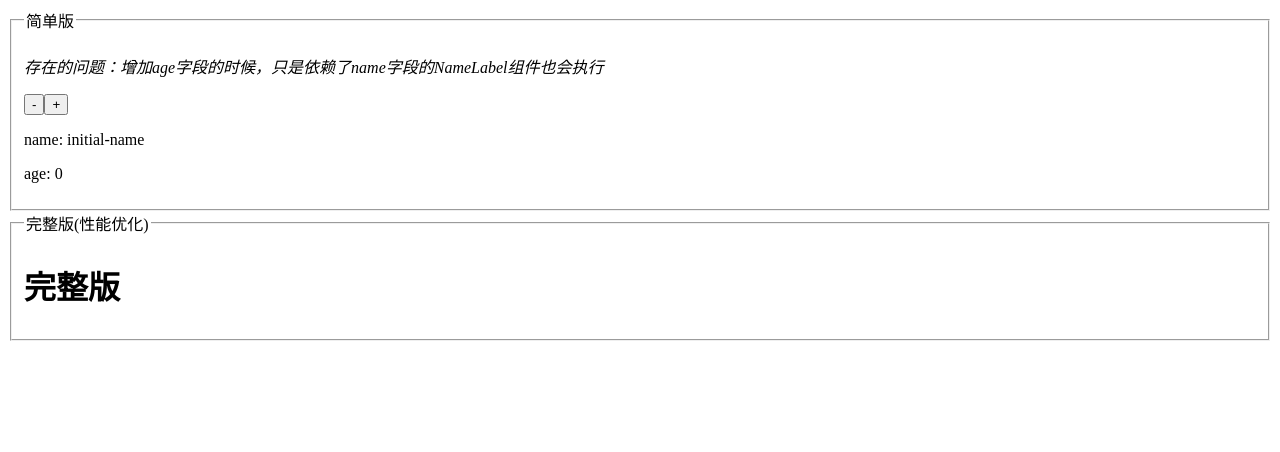
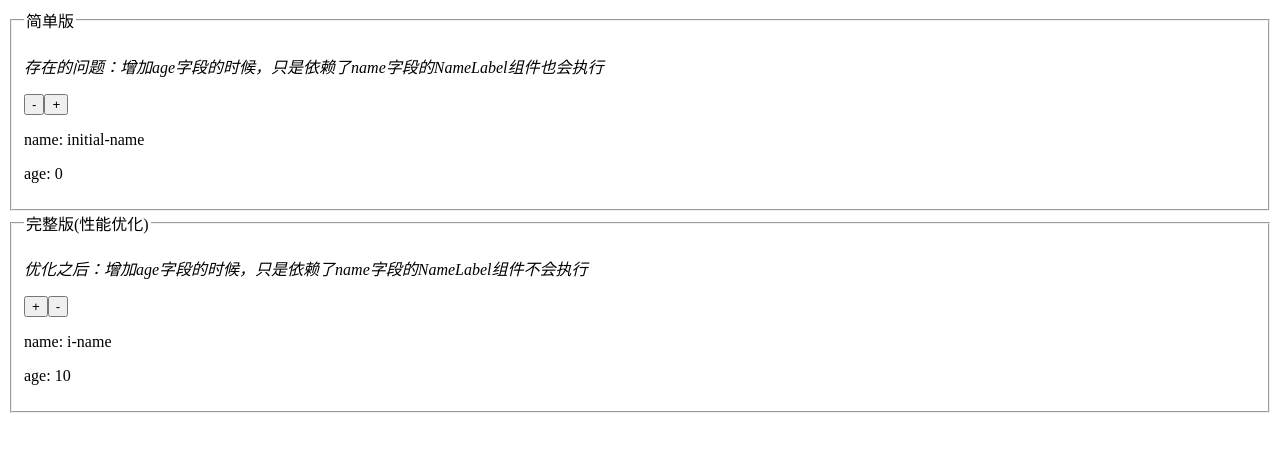
Before and after one commit to vkboo/vk-codes, a React (Create React App) app in the folder react-context-hooks/: page / in a window 1280 px wide. Shown: the top 452 px of the page. Built offline with nearby package versions, Linux system fonts and the light colour scheme.

Commit message:
feat: 完整版性能优化后的context+hooks

```diff
--- a/react-context-hooks/package.json
+++ b/react-context-hooks/package.json
@@ -7,6 +7,7 @@
     "@testing-library/react": "^11.1.0",
     "@testing-library/user-event": "^12.1.10",
     "axios": "^0.21.1",
+    "lodash": "^4.17.21",
     "react": "^17.0.2",
     "react-dom": "^17.0.2",
     "react-scripts": "4.0.3",
--- /dev/null
+++ b/react-context-hooks/src/completedVersion/components/AComponent.jsx
@@ -0,0 +1,25 @@
+import { userInfoStore } from '../store';
+
+function NameLabel () {
+    console.log('完整版: name render');
+    const { name } = userInfoStore.useStore(m => [m.name]);
+    return <p>name: { name }</p>
+}
+
+function AgeLabel () {
+    console.log('完整版: age render');
+    const { age } = userInfoStore.useStore(m => [m.age]);
+    return <p>age: { age }</p>
+}
+
+const AComponent = () => {
+    console.log('完整版: AComponent render');
+    return (
+        <>
+            <NameLabel />
+            <AgeLabel />
+        </>
+    );
+};
+
+export default AComponent;
--- /dev/null
+++ b/react-context-hooks/src/completedVersion/components/ActionComponent.jsx
@@ -0,0 +1,9 @@
+import userInfoStore from '../store/userInfo';
+const ActionComponent = () => {
+    const { onAddAge, onReduceAge } = userInfoStore.useStore(m => [m.onAddAge]);
+    return <>
+        <button onClick={onAddAge}>+</button>
+        <button onClick={onReduceAge}>-</button>
+    </>
+};
+export default ActionComponent;
--- a/react-context-hooks/src/completedVersion/index.jsx
+++ b/react-context-hooks/src/completedVersion/index.jsx
@@ -1 +1,14 @@
-export default () => <h1>完整版</h1>
+import stores from './store';
+import StoreProvider from './store/StoreProvider.jsx';
+import AComponent from './components/AComponent.jsx';
+import ActionComponent from './components/ActionComponent.jsx';
+const CompletedVersion = () => {
+    return (
+        <StoreProvider value={stores}>
+            <p><em>优化之后：增加age字段的时候，只是依赖了name字段的NameLabel组件不会执行</em></p>
+            <ActionComponent />
+            <AComponent />
+        </StoreProvider>
+    )
+}
+export default CompletedVersion;
--- /dev/null
+++ b/react-context-hooks/src/completedVersion/store/PubSub.js
@@ -0,0 +1,22 @@
+class PubSub {
+    state = null;
+
+    subscriptions = [];
+
+    subscribe (subscription) {
+        this.subscriptions.push(subscription);
+    }
+
+    publish () {
+        this.subscriptions.forEach(subscription => subscription());
+    }
+
+    unSubscribe (subscription) {
+        const index = this.subscriptions.indexOf(subscription);
+        if (index > -1) {
+            this.subscriptions.splice(index, 1);
+        }
+    }
+}
+
+export default PubSub;
--- /dev/null
+++ b/react-context-hooks/src/completedVersion/store/StoreProvider.jsx
@@ -0,0 +1,14 @@
+import { useMemo } from 'react';
+
+const StoreProvider = ({ children, value }) => {
+    const ProviderUnion = useMemo(() => {
+        return props => {
+            return value.reduceRight((state, { Provider }) => {
+                return <Provider>{state}</Provider>
+            }, props.children)
+        }
+    }, []);
+    return <ProviderUnion>{ children }</ProviderUnion>
+};
+
+export default StoreProvider;
--- /dev/null
+++ b/react-context-hooks/src/completedVersion/store/create.js
@@ -0,0 +1,47 @@
+import React, { createContext, useContext, useEffect, useRef, useState, useMemo } from 'react';
+import { isEqual } from 'lodash';
+import PubSub from './PubSub';
+const creatStore = (useModel) => {
+    const AllContext = createContext({});
+    const DepsContext = createContext({});
+    return {
+        useStore: (deps = m => m) => {
+            const container = useContext(DepsContext);
+            const [state, setState] = useState(container.state);
+            const prevDepsRef = useRef(deps(container.state));
+            useEffect(() => {
+                const subscription = () => {
+                    const prev = prevDepsRef.current;
+                    const curr = deps(container.state);
+                    // 深层比较两次依赖的值，不相等才setState触发更新
+                    if (!isEqual(prev, curr)) {
+                        setState(container.state);
+                    }
+                    prevDepsRef.current = curr;
+                };
+                container.subscribe(subscription);
+                return () => {
+                    container.unSubscribe();
+                }
+            }, []);
+            return state;
+        },
+        Provider: ({ children }) => {
+            const containerRef = useRef(new PubSub());
+            const state = useModel();
+            containerRef.current.state = state;
+            useEffect(() => {
+                containerRef.current.publish();
+            })
+            return (
+                <AllContext.Provider value={state}>
+                    <DepsContext.Provider value={containerRef.current}>
+                        {children}
+                    </DepsContext.Provider>
+                </AllContext.Provider>
+            )
+        }
+    }
+};
+
+export default creatStore;
--- /dev/null
+++ b/react-context-hooks/src/completedVersion/store/index.js
@@ -0,0 +1,4 @@
+import userInfoStore from './userInfo';
+const stores = [userInfoStore];
+export { userInfoStore };
+export default stores;
--- /dev/null
+++ b/react-context-hooks/src/completedVersion/store/userInfo/index.js
@@ -0,0 +1,26 @@
+import { useState } from 'react';
+import creatStore from '../create';
+function useUserInfo () {
+    const [userInfo, setUseUserInfo] = useState({
+        name: 'i-name',
+        age: 10,
+    });
+
+    const onAddAge = () => {
+        setUseUserInfo(prev => ({
+            ...prev,
+            age: prev.age + 1,
+        }))
+    }
+
+    const onReduceAge = () => {
+        setUseUserInfo(prev => ({
+            ...prev,
+            age: prev.age - 1,
+        }))
+    }
+    return { name: userInfo.name, age: userInfo.age, onAddAge, onReduceAge };
+}
+
+const useInfoStore = creatStore(useUserInfo);
+export default useInfoStore;
```
